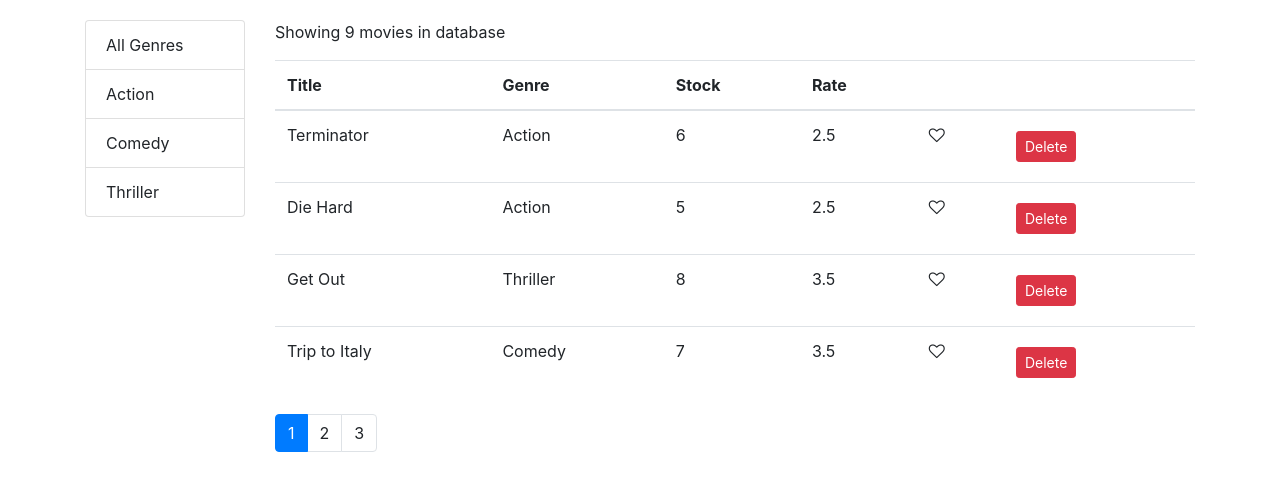
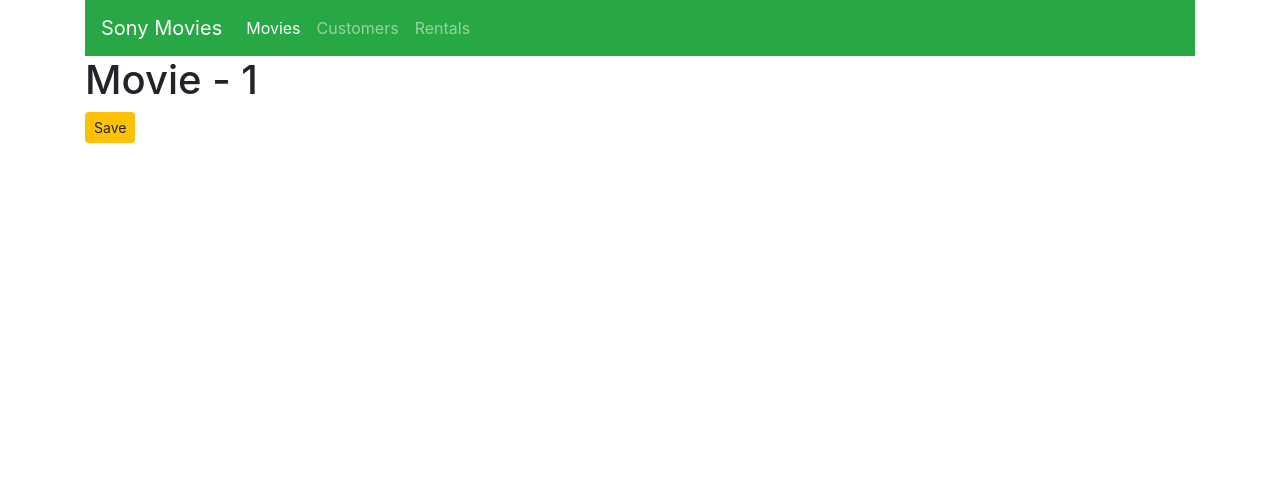
Before and after one commit to codewithz/sony-movies-app, a React (Create React App) app: page /movies/1 in a window 1280 px wide. Shown: the top 490 px of the page. Built offline with nearby package versions, Linux system fonts and the light colour scheme.

Commit message:
Added Navbar + Link to MovieFOrm

```diff
--- a/src/App.js
+++ b/src/App.js
@@ -5,17 +5,23 @@ import MoviesComponent from './components/MoviesComponent';
 import Customers from './components/Customers';
 import Rentals from './components/Rentals';
 import NotFound from './components/NotFound';
+import Navbar from './components/Navbar';
+import MovieForm from './components/MovieForm';
 
 function App() {
   return (
     <React.Fragment>
       <BrowserRouter>
+
         <main className="container">
+          <Navbar />
           <Switch>
+            <Route path="/movies/:id" component={MovieForm} />
             <Route path="/movies" component={MoviesComponent} />
             <Route path="/customers" component={Customers} />
             <Route path="/rentals" component={Rentals} />
             <Route path="/not-found" component={NotFound} />
+            <Redirect exact from="/" to="/movies" />
             <Redirect to="/not-found" />
           </Switch>
 
--- a/src/components/MovieForm.jsx
+++ b/src/components/MovieForm.jsx
@@ -1,9 +1,22 @@
 import React from 'react'
 
-export default function MovieForm() {
+export default function MovieForm(props) {
+
+    const { id } = props.match.params;
+
+    const handleSave = () => {
+        props.history.push("/movies");
+    }
     return (
         <div>
-            <h1>Movie -</h1>
+            <h1>Movie - {id}</h1>
+
+            <button
+                className="btn btn-warning btn-sm"
+                onClick={handleSave}
+            >
+                Save
+            </button>
         </div>
     )
 }
--- a/src/components/MoviesTable.jsx
+++ b/src/components/MoviesTable.jsx
@@ -1,5 +1,6 @@
 import React from 'react'
 import Like from './common/Like';
+import { Link } from 'react-router-dom';
 
 export default function MoviesTable(props) {
 
@@ -21,7 +22,11 @@ export default function MoviesTable(props) {
                 {
                     movies.map(movie => (
                         <tr key={movie._id}>
-                            <td>{movie.title}</td>
+                            <td>
+                                <Link to={`/movies/${movie._id}`}>
+                                    {movie.title}
+                                </Link>
+                            </td>
                             <td>{movie.genre.name}</td>
                             <td>{movie.numberInStock}</td>
                             <td>{movie.dailyRentalRate}</td>
--- /dev/null
+++ b/src/components/Navbar.jsx
@@ -0,0 +1,31 @@
+import React from 'react'
+import { Link, NavLink } from 'react-router-dom'
+
+export default function Navbar() {
+    return (
+
+        <nav class="navbar navbar-expand-lg navbar-dark bg-success">
+            <Link class="navbar-brand" to="/movies">Sony Movies</Link>
+            <button class="navbar-toggler" type="button" data-toggle="collapse" data-target="#navbarNavDropdown" aria-controls="navbarNavDropdown" aria-expanded="false" aria-label="Toggle navigation">
+                <span class="navbar-toggler-icon"></span>
+            </button>
+            <div class="collapse navbar-collapse" id="navbarNavDropdown">
+                <ul class="navbar-nav">
+
+                    <li class="nav-item">
+                        <NavLink className="nav-link" to="/">Movies</NavLink>
+                    </li>
+                    <li class="nav-item">
+                        <NavLink className="nav-link" to="/customers">Customers</NavLink>
+                    </li>
+                    <li class="nav-item">
+                        <NavLink className="nav-link" to="/rentals">Rentals</NavLink>
+                    </li>
+
+
+                </ul>
+            </div>
+        </nav>
+
+    )
+}
```
